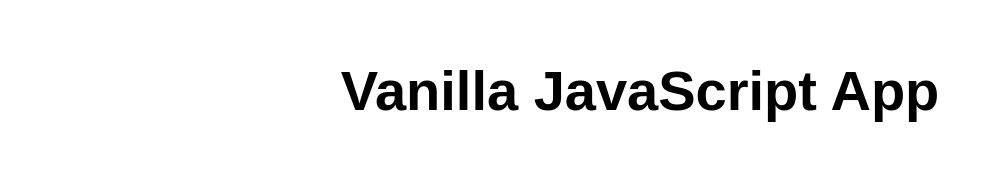
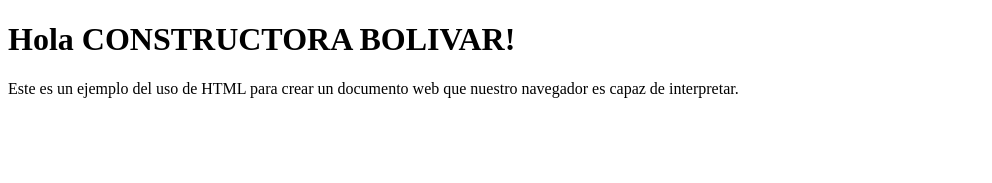
Before and after one commit to jmunr88/my-first-static-web-app, a plain HTML site: page src/index.html in a window 1280 px wide. Shown: the whole page, without its empty margins (0-992 px from the left). Drawn offline with Linux system fonts and the light colour scheme.

Commit message:
Update index.html

```diff
--- a/src/index.html
+++ b/src/index.html
@@ -1,17 +1,12 @@
-<!DOCTYPE html>
-<html lang="en">
-
-<head>
-  <meta charset="UTF-8">
-  <meta name="viewport" content="width=device-width, initial-scale=1.0">
-  <link rel="stylesheet" href="styles.css">
-  <title>Vanilla JavaScript App</title>
-</head>
-
-<body>
-  <main>
-    <h1>Vanilla JavaScript App</h1>
-  </main>
-</body>
-
-</html>
+ <!DOCTYPE html>
+<HTML>
+  <head>
+    <title>Mi primer WEB</title>
+  </head>
+  <body>
+    <div id="una capa">
+      <h1>Hola CONSTRUCTORA BOLIVAR!</h1>
+      <p>Este es un ejemplo del uso de HTML para crear un documento web que nuestro navegador es capaz de interpretar.</p>
+    </div>
+  </body>
+</HTML>
```
